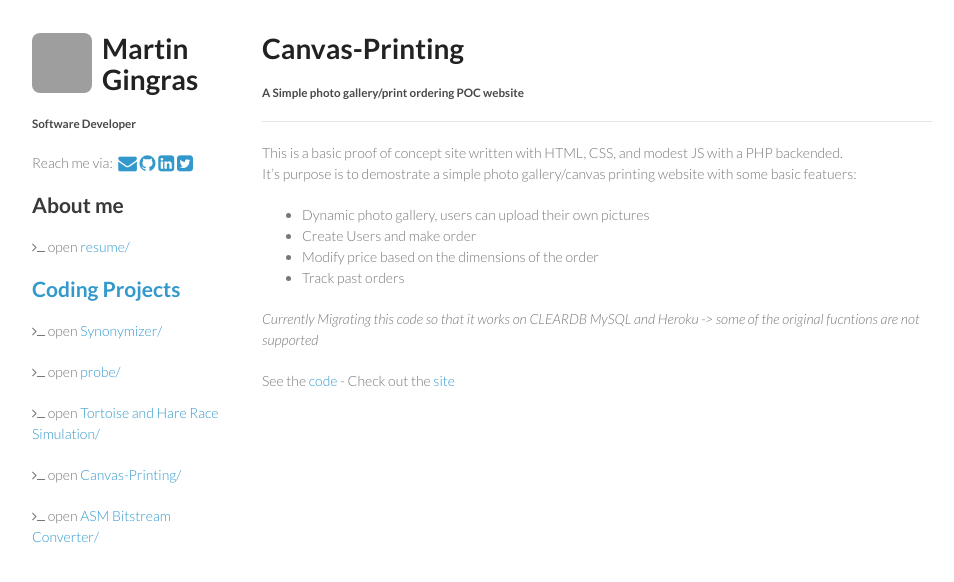
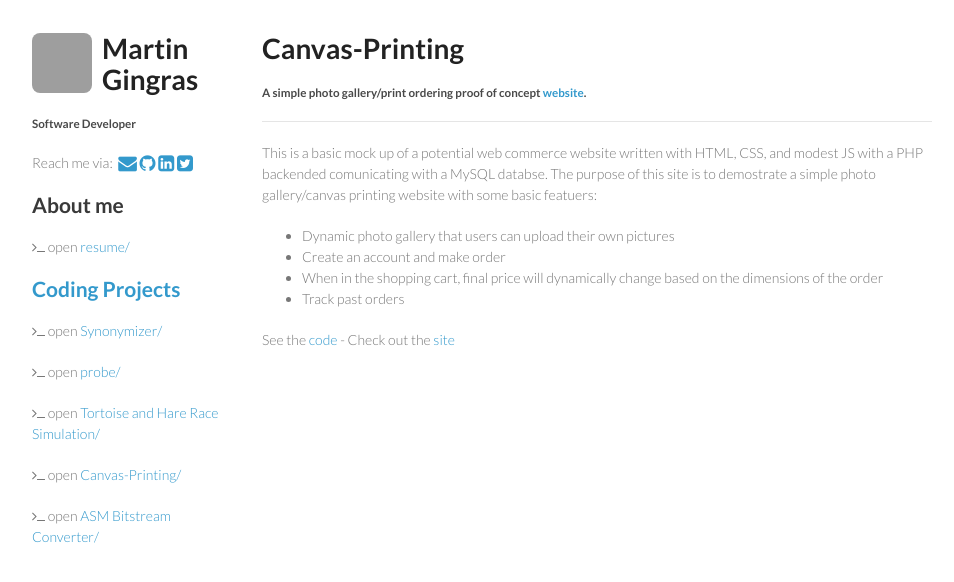
Before and after one commit to mgingras/The-old-mgingras.ca, a Jekyll site: the page built from _posts/2013-05-20-CanvasPrinting.md, in a window 1280 px wide. Shown: the top 582 px of the page, without its empty margins (158-1112 px from the left). Built offline with Jekyll 4.4.1, drawn with Linux system fonts in a browser that asks for light colours; Markdown is read by kramdown in place of the engine named in the settings; grey boxes are pictures that could not be loaded.

Commit message:
link in description canvas printing

```diff
--- a/_posts/2013-05-20-CanvasPrinting.md
+++ b/_posts/2013-05-20-CanvasPrinting.md
@@ -5,19 +5,17 @@ categories: coding
 root: true
 ---
 
-#####A Simple photo gallery/print ordering POC website
+#####A simple photo gallery/print ordering proof of concept [website](http://mgprinting.herokuapp.com/).
 
 ***
 
-This is a basic proof of concept site written with HTML, CSS, and modest JS with a PHP backended.
+This is a basic mock up of a potential web commerce website written with HTML, CSS, and modest JS with a PHP backended comunicating with a MySQL databse.
 <!-- abridge -->
-It's purpose is to demostrate a simple photo gallery/canvas printing website with some basic featuers:
+The purpose of this site is to demostrate a simple photo gallery/canvas printing website with some basic featuers:
 
-- Dynamic photo gallery, users can upload their own pictures
-- Create Users and make order
-- Modify price based on the dimensions of the order
+- Dynamic photo gallery that users can upload their own pictures
+- Create an account and make order
+- When in the shopping cart, final price will dynamically change based on the dimensions of the order
 - Track past orders
 
-*Currently Migrating this code so that it works on CLEARDB MySQL and Heroku -> some of the original fucntions are not supported*
-
 See the [code](https://github.com/mgingras/Canvas-Printing/) - Check out the [site](http://mgprinting.herokuapp.com/)
```
